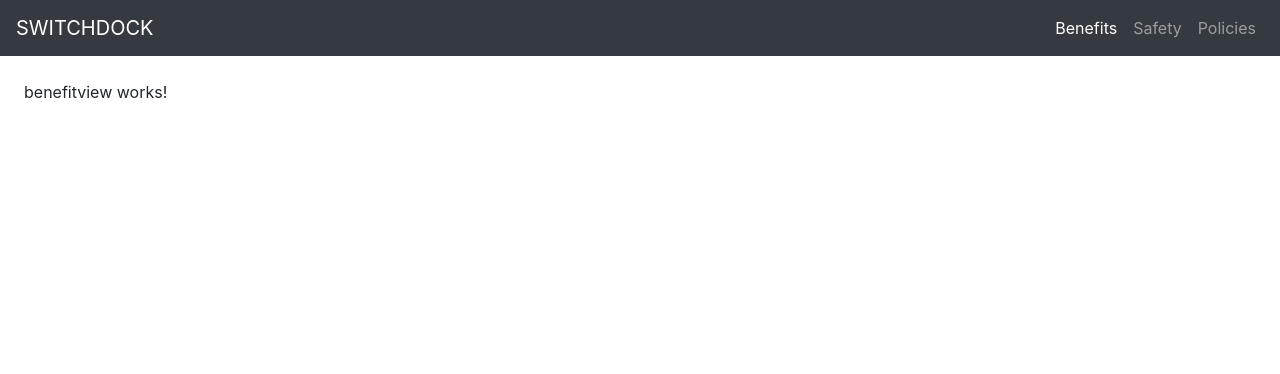
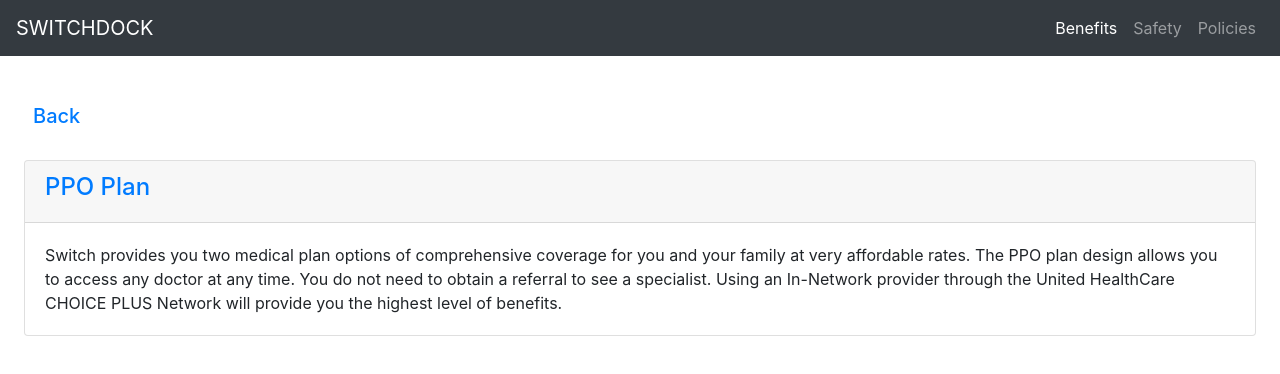
Before and after one commit to margaretphillips/switch_code_challenge, an Angular app: page /benefit/1 in a window 1280 px wide. Shown: the top 374 px of the page. Built offline with nearby package versions, Linux system fonts and the light colour scheme.

Commit message:
view components layout and data

```diff
--- a/src/app/components/benefitview/benefitview.component.html
+++ b/src/app/components/benefitview/benefitview.component.html
@@ -1,3 +1,23 @@
-<p>
-  benefitview works!
-</p>
+<div class="row">
+  <div class="col p-4">
+    <a routerLink="">
+      <h5>Back</h5>
+    </a>
+  </div>
+</div>
+<div class="card">
+  <div class="card-header">
+    <div class="row">
+      <div class="col">
+          <h4>
+              <a routerLink="">
+              {{ benefit_title }}
+              </a>
+          </h4>
+      </div>
+    </div>
+  </div>
+  <div class="card-body">
+      {{ benefit_description }}
+  </div>
+</div>
--- a/src/app/components/benefitview/benefitview.component.ts
+++ b/src/app/components/benefitview/benefitview.component.ts
@@ -1,4 +1,7 @@
 import { Component, OnInit } from '@angular/core';
+import { ActivatedRoute } from '@angular/router';
+import BenefitsData from '../../data/benefits.json';
+
 
 @Component({
   selector: 'app-benefitview',
@@ -6,10 +9,26 @@ import { Component, OnInit } from '@angular/core';
   styleUrls: ['./benefitview.component.css']
 })
 export class BenefitviewComponent implements OnInit {
+  benefit_id: number;
+  benefit_title: string;
+  benefit_description: string;
 
-  constructor() { }
+  constructor(private route: ActivatedRoute) { }
 
   ngOnInit() {
+
+    this.route.params.subscribe(params => {
+      this.benefit_id = +this.route.snapshot.params['id'];
+
+      BenefitsData.forEach((benefit) => {
+        if (benefit.id === this.benefit_id) {
+          this.benefit_title = benefit.title;
+          this.benefit_description = benefit.description;
+        }
+
+      });
+
+    });
   }
 
 }
--- a/src/app/components/policyview/policyview.component.html
+++ b/src/app/components/policyview/policyview.component.html
@@ -1,3 +1,23 @@
-<p>
-  policyview works!
-</p>
+<div class="row">
+  <div class="col p-4">
+    <a routerLink="/policy">
+      <h5>Back</h5>
+    </a>
+  </div>
+</div>
+<div class="card">
+  <div class="card-header">
+    <div class="row">
+      <div class="col">
+        <h4>
+          <a routerLink="">
+              {{ policy_title }}
+          </a>
+        </h4>
+      </div>
+    </div>
+  </div>
+  <div class="card-body">
+        {{ policy_description }}
+  </div>
+</div>
--- a/src/app/components/policyview/policyview.component.ts
+++ b/src/app/components/policyview/policyview.component.ts
@@ -1,4 +1,6 @@
 import { Component, OnInit } from '@angular/core';
+import { ActivatedRoute } from '@angular/router';
+import PoliciesData from '../../data/policies.json';
 
 @Component({
   selector: 'app-policyview',
@@ -6,10 +8,27 @@ import { Component, OnInit } from '@angular/core';
   styleUrls: ['./policyview.component.css']
 })
 export class PolicyviewComponent implements OnInit {
+  policy_id: number;
+  policy_title: string;
+  policy_description: string;
 
-  constructor() { }
+  constructor(private route: ActivatedRoute) { }
 
   ngOnInit() {
+
+    this.route.params.subscribe(params => {
+      this.policy_id = +this.route.snapshot.params['id'];
+
+      PoliciesData.forEach((policy) => {
+        if (policy.id === this.policy_id) {
+          this.policy_title = policy.title;
+          this.policy_description = policy.description;
+        }
+
+      });
+
+    });
+
   }
 
 }
--- a/src/app/components/safetyview/safetyview.component.html
+++ b/src/app/components/safetyview/safetyview.component.html
@@ -1,3 +1,23 @@
-<p>
-  safetyview works!
-</p>
+<div class="row">
+  <div class="col p-4">
+    <a routerLink="/safety">
+      <h5>Back</h5>
+    </a>
+  </div>
+</div>
+<div class="card">
+  <div class="card-header">
+    <div class="row">
+      <div class="col">
+        <h4>
+          <a routerLink="">
+{{ safety_title }}
+          </a>
+        </h4>
+      </div>
+    </div>
+  </div>
+  <div class="card-body">
+{{ safety_description }}
+  </div>
+</div>
--- a/src/app/components/safetyview/safetyview.component.ts
+++ b/src/app/components/safetyview/safetyview.component.ts
@@ -1,4 +1,6 @@
 import { Component, OnInit } from '@angular/core';
+import { ActivatedRoute } from '@angular/router';
+import SafetiesData from '../../data/safeties.json';
 
 @Component({
   selector: 'app-safetyview',
@@ -6,10 +8,27 @@ import { Component, OnInit } from '@angular/core';
   styleUrls: ['./safetyview.component.css']
 })
 export class SafetyviewComponent implements OnInit {
+  safety_id: number;
+  safety_title: string;
+  safety_description: string;
 
-  constructor() { }
+  constructor(private route: ActivatedRoute) { }
 
   ngOnInit() {
+
+        this.route.params.subscribe(params => {
+          this.safety_id = +this.route.snapshot.params['id'];
+
+          SafetiesData.forEach((safety) => {
+            if (safety.id === this.safety_id) {
+              this.safety_title = safety.title;
+              this.safety_description = safety.description;
+        }
+
+      });
+
+    });
+
   }
 
 }
```
